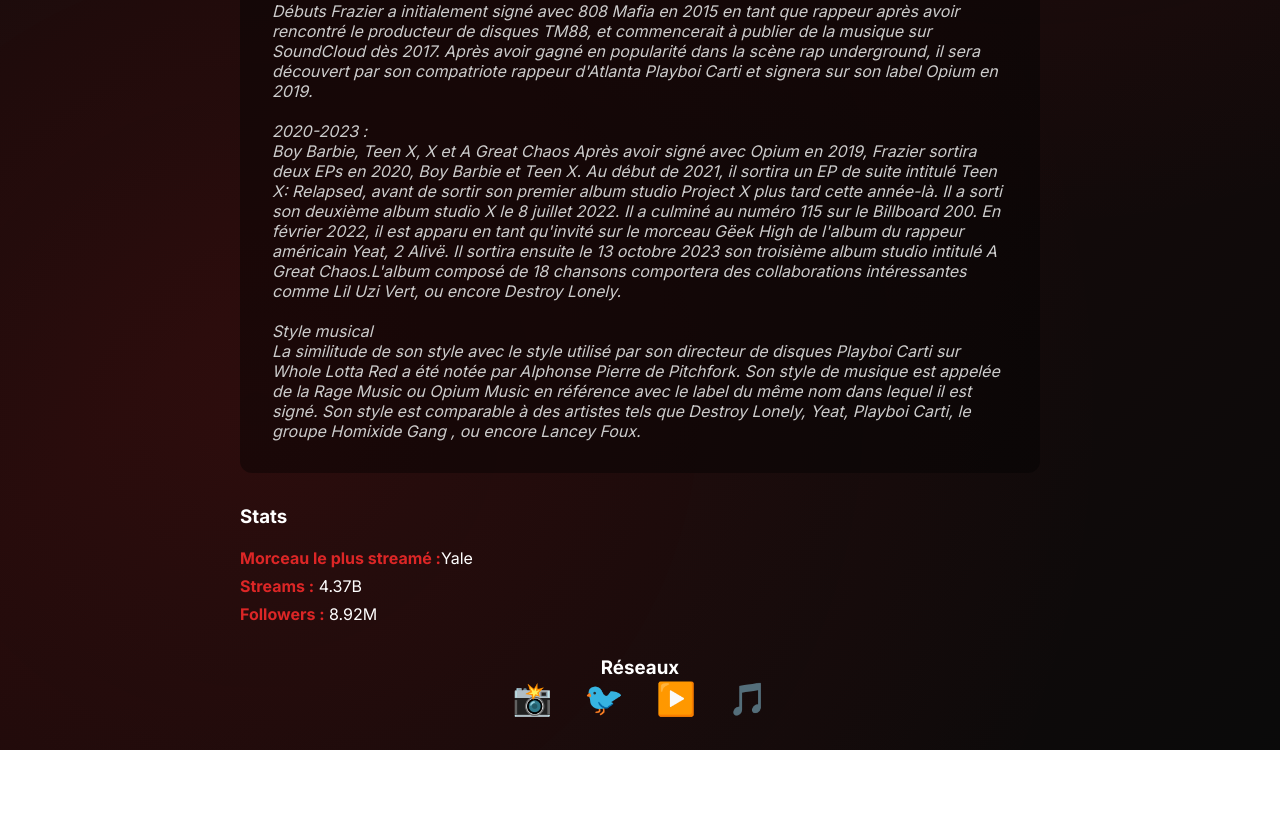
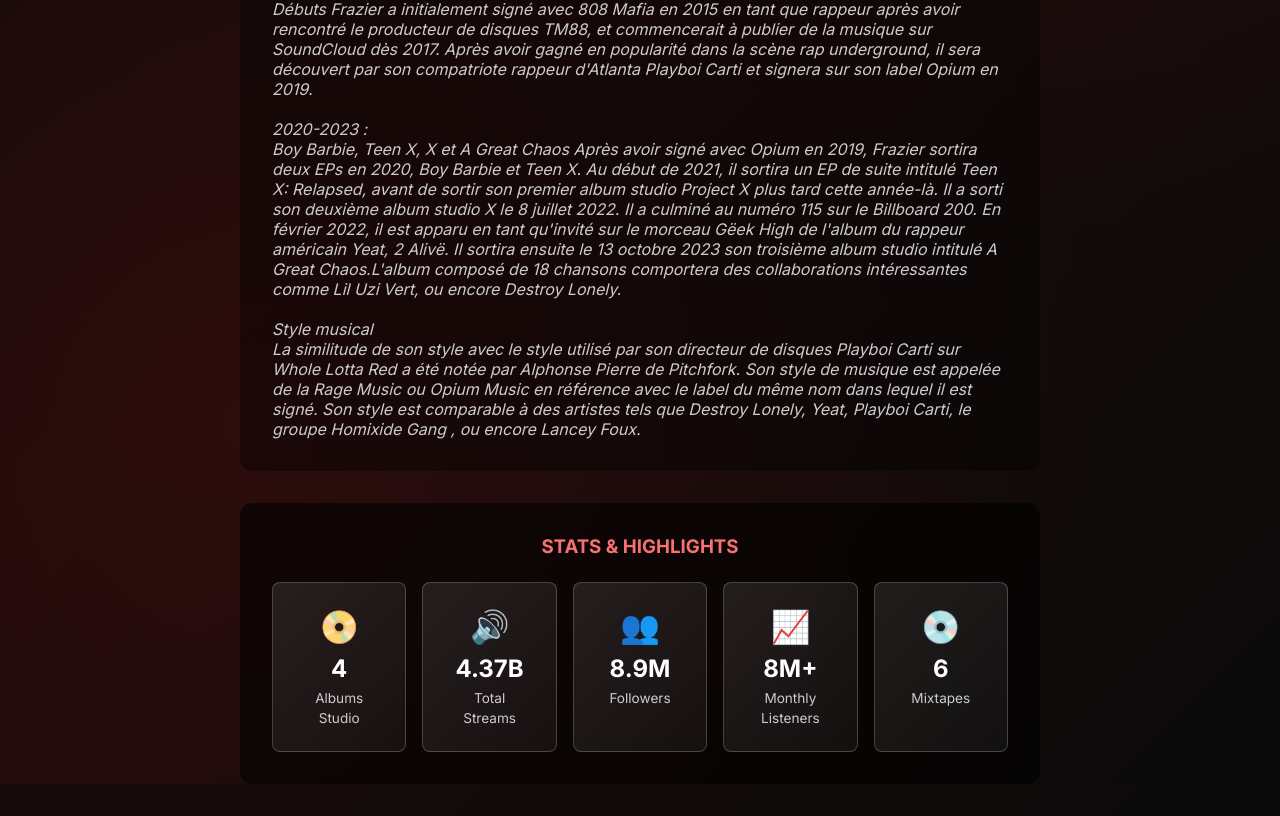
Before and after one commit to Neeth01/App-Ken-Carson, a Vue app: page /artiste in a window 1280 px wide. Shown: the part 957-1773 px from the top of the page. Before the commit the page ends 1707 px from the top, so only its background shows below. Built offline with nearby package versions, Linux system fonts and the light colour scheme; no server answers.

Commit message:
Mise a jour de la page artiste et ajout de la barre de rercherche

```diff
--- a/src/components/NavMenu.vue
+++ b/src/components/NavMenu.vue
@@ -1,41 +1,92 @@
-<!-- src/components/NavMenu.vue -->
 <template>
   <header class="header">
     <h1 class="main-title">KEN CARSON</h1>
     <nav class="nav-menu">
-      <router-link
-        :to="{ name: 'Artiste' }"
-        class="nav-item"
-        active-class="active"
-      >
-        L'artiste
-      </router-link>
-      <router-link
-        :to="{ name: 'Classement' }"
-        class="nav-item"
-        active-class="active"
-      >
-        Classement
-      </router-link>
-      <router-link
-        :to="{ name: 'AlbumList' }"
-        class="nav-item"
-        active-class="active"
-      >
-        Tous les albums
-      </router-link>
+      <router-link :to="{ name: 'Artiste' }" class="nav-item" active-class="active">L'artiste</router-link>
+      <router-link :to="{ name: 'Classement' }" class="nav-item" active-class="active">Classement</router-link>
+      <router-link :to="{ name: 'AlbumList' }" class="nav-item" active-class="active">Tous les albums</router-link>
+      <div class="search-container" @click.stop>
+        <button class="search-toggle" @click="toggleSearch">🔍</button>
+        <transition name="fade">
+          <div v-if="showSearch" class="search-dropdown">
+            <input
+              type="text"
+              v-model="query"
+              class="search-input"
+              placeholder="Rechercher..."
+              @focus="open"
+              @blur="close"
+            />
+            <div v-if="filteredResults.length" class="results">
+              <div class="category" v-for="(items, cat) in groupedResults" :key="cat">
+                <h4>{{ cat }}</h4>
+                <ul>
+                  <li v-for="item in items" :key="item.id">
+                    <router-link :to="item.route">{{ item.name }}</router-link>
+                  </li>
+                </ul>
+              </div>
+            </div>
+          </div>
+        </transition>
+      </div>
     </nav>
   </header>
 </template>
 
 <script>
+import { ref, computed } from 'vue'
 export default {
-  name: 'NavMenu'
+  name: 'NavMenu',
+  setup() {
+    const showSearch = ref(false)
+    const query = ref('')
+    const albums = ref([])
+    const tracks = ref([])
+
+    // Fetch album and track lists once
+    fetch('/wp-json/ken/v1/album').then(r => r.json()).then(data => {
+      albums.value = data.map(a => ({ id: a.id, name: a.acf_fields.nom, route: { name: 'Album', params: { id: a.id } } }))
+    })
+    fetch('/wp-json/ken/v1/morceau').then(r => r.json()).then(data => {
+      tracks.value = data.map(t => ({ id: t.id, name: t.acf_fields.titre, route: { name: 'Track', params: { id: t.id } } }))
+    })
+
+    const filteredResults = computed(() => {
+      if (!query.value) return []
+      const q = query.value.toLowerCase()
+      return [
+        ...albums.value.filter(a => a.name.toLowerCase().includes(q)).map(i => ({ ...i, category: 'Albums' })),
+        ...tracks.value.filter(t => t.name.toLowerCase().includes(q)).map(i => ({ ...i, category: 'Morceaux' }))
+      ]
+    })
+
+    const groupedResults = computed(() => {
+      return filteredResults.value.reduce((groups, item) => {
+        (groups[item.category] = groups[item.category] || []).push(item)
+        return groups
+      }, {})
+    })
+
+    function toggleSearch() {
+      showSearch.value = !showSearch.value
+      if (showSearch.value) {
+        setTimeout(() => document.querySelector('.search-input')?.focus(), 0)
+      }
+    }
+    function open() { showSearch.value = true }
+    function close() {
+      setTimeout(() => { if (!document.activeElement.classList.contains('search-input')) showSearch.value = false }, 150)
+    }
+
+    return { showSearch, query, filteredResults, groupedResults, toggleSearch, open, close }
+  }
 }
 </script>
 
 <style scoped>
 .header {
+  z-index: 10000; /* Toujours au-dessus */
   text-align: center;
   margin-bottom: 3rem;
   position: relative;
@@ -110,4 +161,21 @@
 .nav-item.active::after {
   width: 100%;
 }
+
+.header { text-align: center; margin-bottom: 2rem; position: relative; }
+.nav-menu { display: flex; justify-content: center; align-items: center; gap: 1.5rem; position: relative; }
+.search-container { position: relative;   z-index: 10000; /* Toujours au-dessus */
+ }
+.search-toggle { background: none; border: none; font-size: 1.25rem; cursor: pointer; color: #666; }
+.search-dropdown { position: absolute; top: 2.5rem; right: 0; background: rgba(0,0,0,0.8); padding: 1rem; border-radius: 8px; width: 300px; }
+.search-input { width: 100%; padding: 0.5rem; border-radius: 4px; border: 1px solid #ccc; }
+.results { margin-top: 0.5rem; max-height: 300px; overflow-y: auto; }
+.category h4 { margin: 0.5rem 0; color: #dc2626; font-size: 0.9rem; text-transform: uppercase; }
+.category ul { list-style: none; padding: 0; margin: 0; }
+.category li { padding: 0.25rem 0; }
+.category li a { color: #fff; text-decoration: none; }
+.category li a:hover { color: #dc2626; }
+.fade-enter-active, .fade-leave-active { transition: all 0.2s ease; }
+.fade-enter-from, .fade-leave-to { opacity: 0; transform: translateY(-10px); }
+.fade-enter-to, .fade-leave-from { opacity: 1; transform: translateY(0); }
 </style>
--- a/src/views/artiste.vue
+++ b/src/views/artiste.vue
@@ -45,25 +45,42 @@
     </section>
 
     <!-- Stats / Fun Facts -->
+     <!-- Enhanced Stats Section -->
     <section class="stats-section">
-      <h3>Stats</h3><br>
-      <ul>
-        <li><strong>Morceau le plus streamé :</strong>Yale</li>
-        <li><strong>Streams :</strong> 4.37B	</li>
-        <li><strong>Followers :</strong> 8.92M</li>
-      </ul>
+      <h3>Stats & Highlights</h3>
+      <div class="stats-grid">
+
+        <div class="stat-item">
+          <div class="icon">📀</div>
+          <span class="stat-value">4</span>
+          <span class="stat-label">Albums Studio</span>
+        </div>
+
+        <div class="stat-item">
+          <div class="icon">🔊</div>
+          <span class="stat-value">4.37B</span>
+          <span class="stat-label">Total Streams</span>
+        </div>
+        <div class="stat-item">
+          <div class="icon">👥</div>
+          <span class="stat-value">8.9M</span>
+          <span class="stat-label">Followers</span>
+        </div>
+        <div class="stat-item">
+          <div class="icon">📈</div>
+          <span class="stat-value">8M+</span>
+          <span class="stat-label">Monthly Listeners</span>
+        </div>
+        <div class="stat-item">
+          <div class="icon">💿</div>
+          <span class="stat-value">6</span>
+          <span class="stat-label">Mixtapes</span>
+        </div>
+
+      </div>
     </section>
 
-    <!-- Social Links -->
-    <section class="social-section">
-      <h3>Réseaux</h3>
-      <div class="social-icons">
-        <a href="#" aria-label="Instagram">📸</a>
-        <a href="#" aria-label="Twitter">🐦</a>
-        <a href="#" aria-label="YouTube">▶️</a>
-        <a href="#" aria-label="Spotify">🎵</a>
-      </div>
-    </section>
+
   </div>
 </template>
 
@@ -208,32 +225,49 @@
   font-style: italic;
 }
 
-/* Stats */
 .stats-section {
+  background: rgba(0,0,0,0.6);
+  padding: 2rem;
+  border-radius: 12px;
   margin-bottom: 2rem;
 }
-.stats-section ul {
-  list-style: none;
-  padding: 0;
+.stats-section h3 {
+  color: #f87171;
+  text-transform: uppercase;
+  margin-bottom: 1.5rem;
+  text-align: center;
 }
-.stats-section li {
+.stats-grid {
+  display: grid;
+  grid-template-columns: repeat(auto-fit, minmax(120px, 1fr));
+  gap: 1rem;
+}
+.stat-item {
+  background: linear-gradient(135deg, rgba(255,255,255,0.1), rgba(255,255,255,0.05));
+  border: 1px solid rgba(255,255,255,0.2);
+  padding: 1.5rem;
+  border-radius: 8px;
+  text-align: center;
+  transition: transform 0.3s, background 0.3s;
+}
+.stat-item:hover {
+  transform: translateY(-5px) scale(1.02);
+  background: linear-gradient(135deg, rgba(220,38,38,0.4), rgba(245,101,101,0.4));
+}
+.icon {
+  font-size: 2rem;
   margin-bottom: 0.5rem;
 }
-.stats-section strong {
-  color: #dc2626;
+.stat-value {
+  display: block;
+  font-size: 1.5rem;
+  font-weight: bold;
+  color: #fff;
+  margin-bottom: 0.25rem;
+}
+.stat-label {
+  font-size: 0.85rem;
+  color: #ccc;
 }
 
-/* Social */
-.social-section {
-  text-align: center;
-  padding-bottom: 2rem;
-}
-.social-icons a {
-  margin: 0 1rem;
-  font-size: 2rem;
-  transition: transform 0.2s;
-}
-.social-icons a:hover {
-  transform: scale(1.2);
-}
 </style>
```
